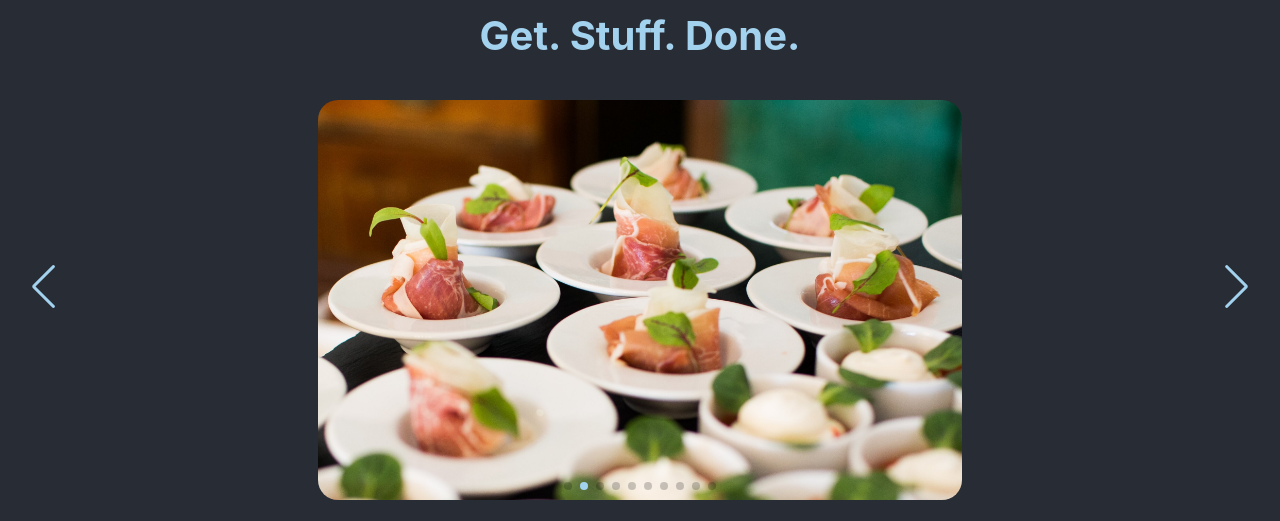
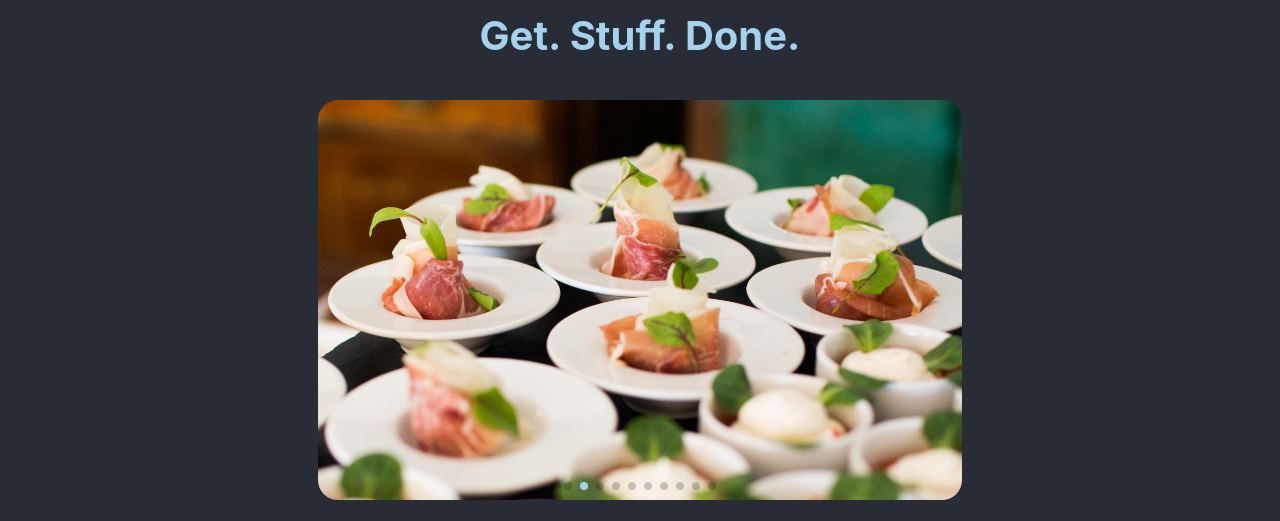
Before and after one commit to crollo1/take-it-easy-frontend, a React (Create React App) app: page / in a window 1280 px wide. Shown: the part 280-801 px from the top of the page. Built offline with nearby package versions, Linux system fonts and the light colour scheme.

Commit message:
currentUser conditional added around required routes

```diff
--- a/src/components/Greeting.js
+++ b/src/components/Greeting.js
@@ -34,13 +34,11 @@ function Greeting( props ) {
 
             <Swiper
                 modules={[ Navigation, Pagination, Autoplay ]}
-                navigation
+                // navigation
                 autoplay={ {delay: 3000} }
-                pagination={{ clickable: true }}
+                pagination
                 spaceBetween={50}
                 slidesPerView={1}
-                onSlideChange={() => console.log('slide change')}
-                onSwiper={(swiper) => console.log(swiper)}
                 >
                 <SwiperSlide> <img src="/images/babysitting.jpg" alt="" /> </SwiperSlide>
                 <SwiperSlide> <img src="/images/catering.jpg" alt="" /> </SwiperSlide>
--- a/src/components/Home.js
+++ b/src/components/Home.js
@@ -16,7 +16,8 @@ import PostTask from './PostTask';
 import BecomeHelper from './Worker';
 import MyProfile from './MyProfile';
 import axios from 'axios';
-import TaskMap from './TaskMap'
+import TaskMap from './TaskMap';
+import TaskShow from './TaskShow';
 
 let BASE_BACKEND_URL = 'http://localhost:3000';
 
@@ -112,20 +113,22 @@ function Home( props ) {
 
         <div className="routes">
             <Routes>
-              {/* { currentUser && */}
-                {/* <> */}
-                <Route path="/" element={ <Greeting currentUser={currentUser}/> }  />
-                <Route path="/user" element={ <User/> }/>
-                <Route path="/signUp" element={ <SignUp fetchUser={fetchUser}/> }/>
-                <Route path="/login" element={ <Login fetchUser={fetchUser} /> }/>
+              <Route path="/" element={ <Greeting currentUser={currentUser}/> }  />
+              <Route path="/user" element={ <User/> }/>
+              <Route path="/signUp" element={ <SignUp fetchUser={fetchUser}/> }/>
+              <Route path="/login" element={ <Login fetchUser={fetchUser} /> }/>
+              <Route path="/tasks" element={ <Tasks/> }/>
+
+              { currentUser &&
+                <>
                 <Route path="/categories" element={ <Categories/> } />
-                <Route path="/tasks" element={ <Tasks/> }/>
                 <Route path="/postTask" element={ <PostTask currentUser={currentUser} /> }/>
                 <Route path="/worker" element={ <BecomeHelper currentUser={currentUser}/> }/>
                 <Route path="/profile" element={ <MyProfile currentUser={currentUser}/> }/>
                 <Route path="/taskmap" element={<TaskMap/>} />
-                {/* </> */}
-              {/* } */}
+                <Route path="/task/:id" element={<TaskShow/>} />
+                </>
+              }
             </Routes>
         </div>
 
--- a/src/components/MyProfile.js
+++ b/src/components/MyProfile.js
@@ -23,7 +23,6 @@ function MyProfile( props ) {
             const res = await axios.get(`${BASE_BACKEND_URL}/tasks`)
             console.log(res.data); // this is an array
             console.log(props.currentUser._id);
-            const basket = [];
             const currentUserTasks = res.data.filter(tasks => tasks.postedBy === props.currentUser._id ? tasks : '')
             console.log(' current user tasks', currentUserTasks);
             setUserTasks(currentUserTasks);
@@ -44,7 +43,7 @@ function MyProfile( props ) {
     return (
 
         <div className="profile">
-            <h1>Welcome {props.currentUser.name}</h1>
+            <h1>Welcome {props.currentUser !== null ? props.currentUser.name : ''}</h1>
             <h2 className="yourProfile">Your profile</h2>
 
             {userTasks.map( t =>
```
